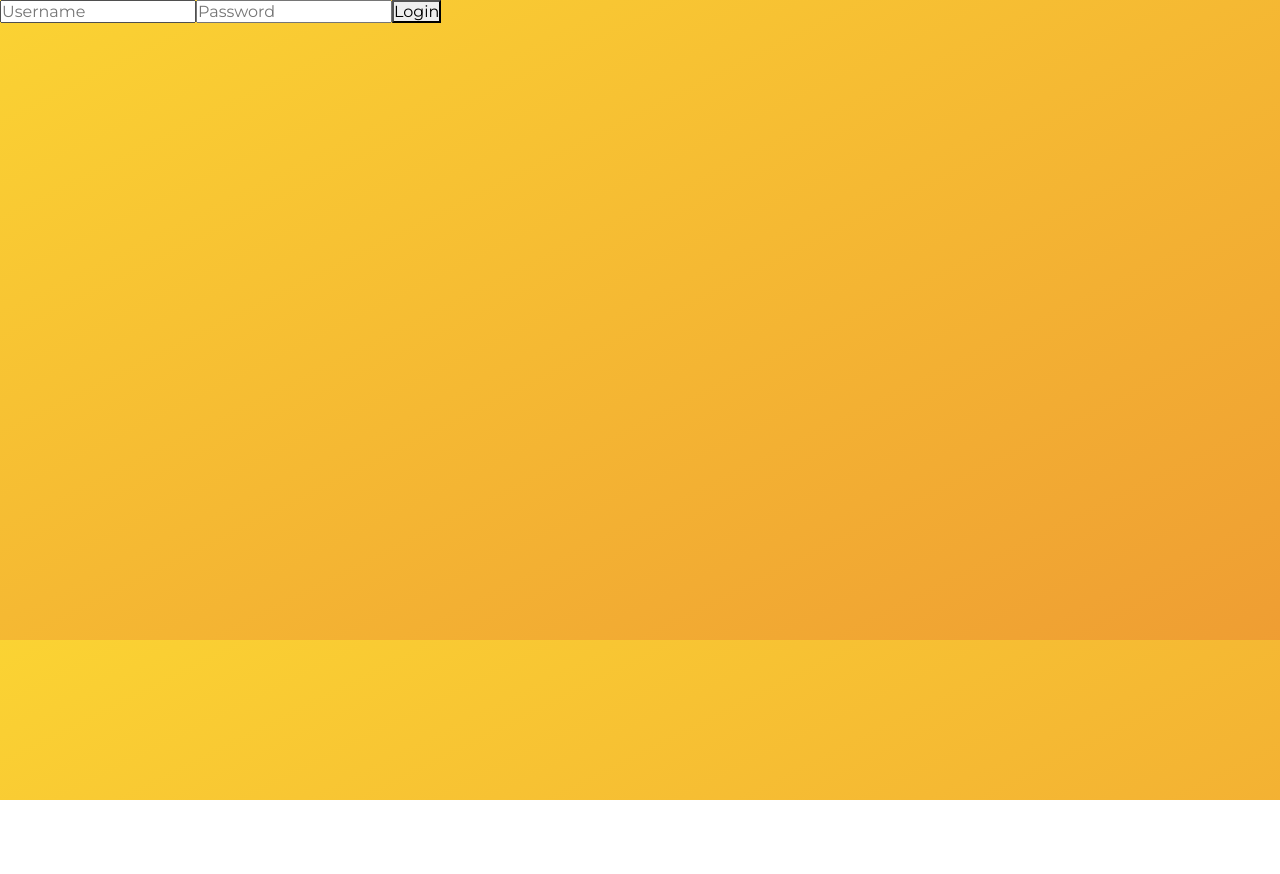
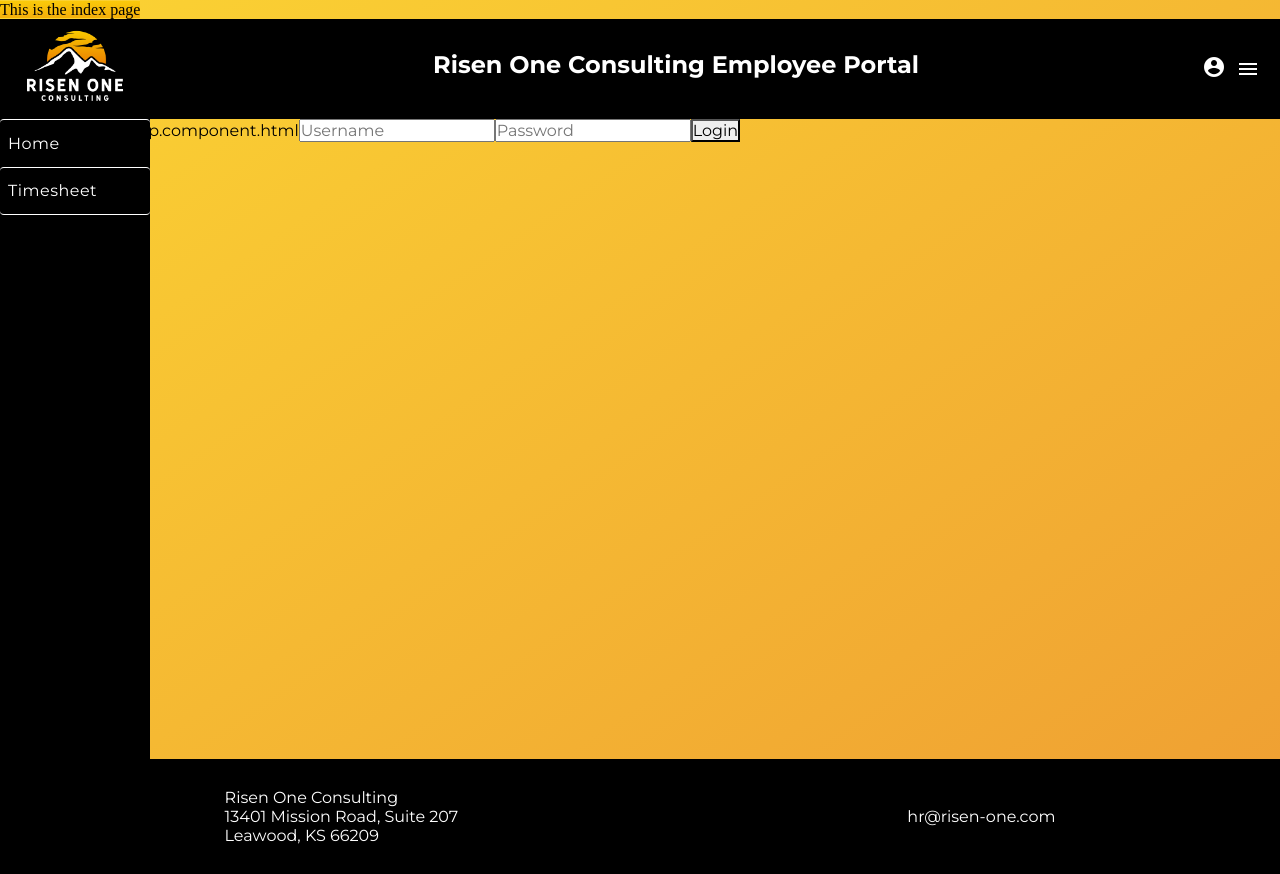
Before and after one commit to ucmo-cs/F24_Risen_One_Team2, an Angular app in the folder frontend/: page /login in a window 1280 px wide. Before the commit the page ends 800 px from the top, so only its background shows below. Built offline with nearby package versions, Linux system fonts and the light colour scheme.

Commit message:
s3 upload 1

```diff
--- a/frontend/src/app/app.component.html
+++ b/frontend/src/app/app.component.html
@@ -1,8 +1,9 @@
-<app-header *ngIf="!router.url.startsWith('/login')"></app-header>
+<app-header *ngIf="!router.url.startsWith('/app/login')"></app-header>
 <div class="content-div">
-    <app-sidenav *ngIf="!router.url.startsWith('/login')"></app-sidenav>
+    <app-sidenav *ngIf="!router.url.startsWith('/app/login')"></app-sidenav>
     <div class="content">
+        <p>app.component.html</p> <!-- Debugging -->
         <router-outlet></router-outlet>
     </div>
 </div>
-<app-footer *ngIf="!router.url.startsWith('/login')"></app-footer>
+<app-footer *ngIf="!router.url.startsWith('/app/login')"></app-footer>
--- a/frontend/src/app/auth.service.ts
+++ b/frontend/src/app/auth.service.ts
@@ -9,7 +9,7 @@
 })
 
 export class AuthService {
-  baseURL: string = "https://4brx9prx1h.execute-api.us-east-1.amazonaws.com/dev/";
+  baseURL: string = "https://7skgw1mjg7.execute-api.us-east-1.amazonaws.com/testLogin/login";
 
   constructor(private http: HttpClient,private router: Router) { }
 
--- a/frontend/src/index.html
+++ b/frontend/src/index.html
@@ -33,6 +33,8 @@
   </head>
 
   <body>
+    <!-- Debugging -->
+    <p>This is the index page</p>
     <app-root></app-root>
   </body>
 </html>
```
Also changed, not shown: 1 other file (tests, documents, lock files or other folders).
